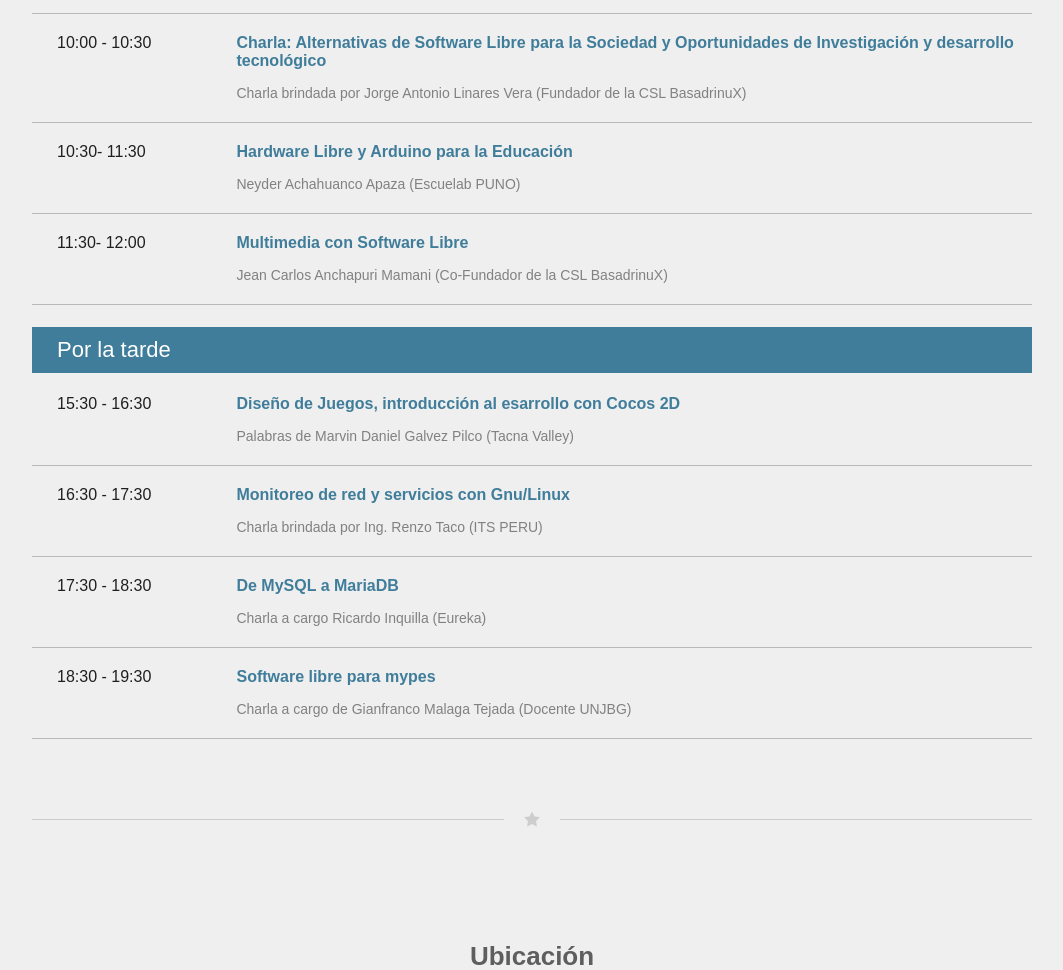
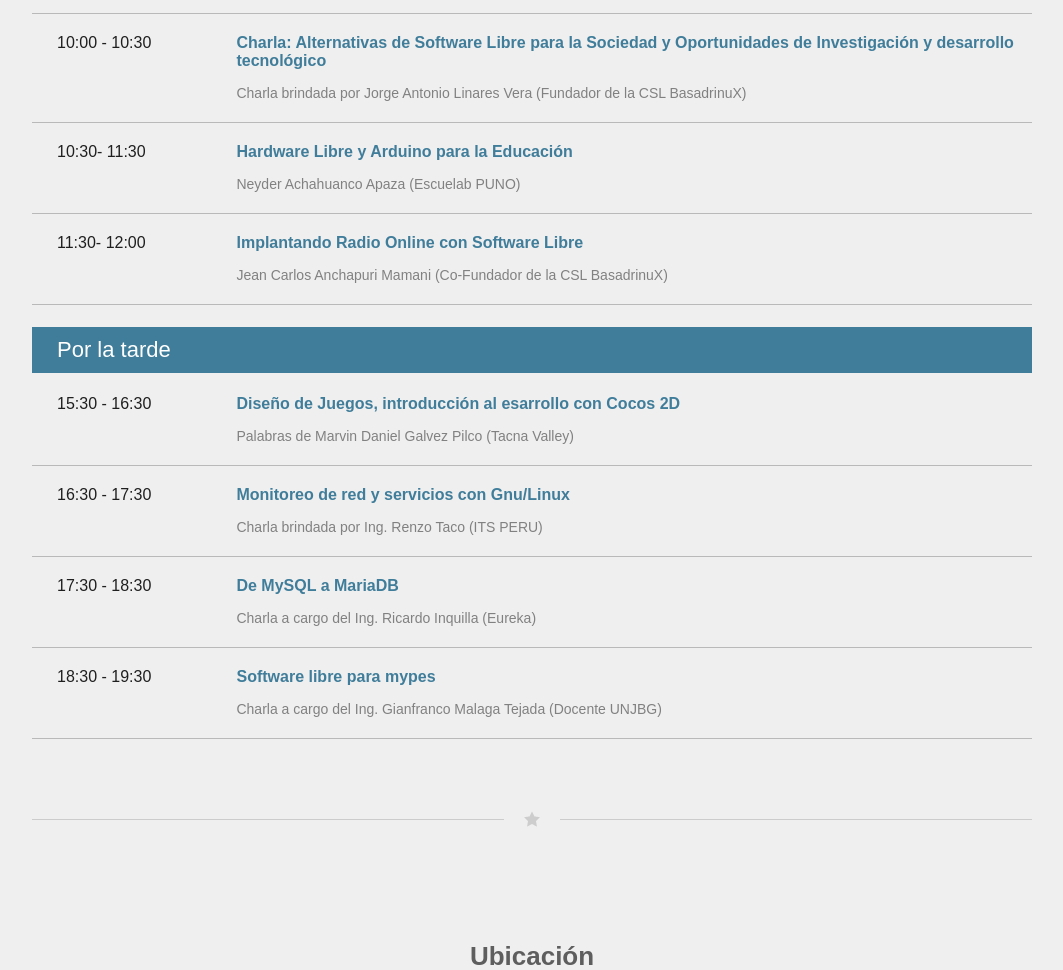
Before and after one commit to flisoltacna/flisoltacna2014, a Django app: page / in a window 1280 px wide. Shown: the part 2127-3097 px from the top of the page, without its empty margins (108-1171 px from the left). Run offline with Django 3.2, Linux system fonts and the light colour scheme; some libraries are stand-ins or nearby versions; some web fonts are replaced.

Commit message:
Agregado correciones al Cronograma

```diff
--- a/flisol/templates/base.html
+++ b/flisol/templates/base.html
@@ -155,7 +155,7 @@
 			<div class="cronograma-actividad">
  				<div class="hora">11:30- 12:00</div>
  				<div class="detalle">
- 					<span class="titulo">Multimedia con Software Libre</span>
+ 					<span class="titulo">Implantando Radio Online con Software Libre</span>
  					<span class="detalle">Jean Carlos Anchapuri Mamani (Co-Fundador de la CSL BasadrinuX)</span>
  				</div>
  			</div>
@@ -178,14 +178,14 @@
  				<div class="hora">17:30 - 18:30</div>
  				<div class="detalle">
  					<span class="titulo">De MySQL a MariaDB</span>
- 					<span class="detalle">Charla a cargo Ricardo Inquilla (Eureka)</span>
+ 					<span class="detalle">Charla a cargo del Ing. Ricardo Inquilla (Eureka)</span>
  				</div>
  			</div>
  			<div class="cronograma-actividad">
  				<div class="hora">18:30 - 19:30</div>
  				<div class="detalle">
  					<span class="titulo">Software libre para mypes</span>
- 					<span class="detalle">Charla a cargo de Gianfranco Malaga Tejada (Docente UNJBG)</span>
+ 					<span class="detalle">Charla a cargo del Ing. Gianfranco Malaga Tejada (Docente UNJBG)</span>
  				</div>
  			</div>
 
```
